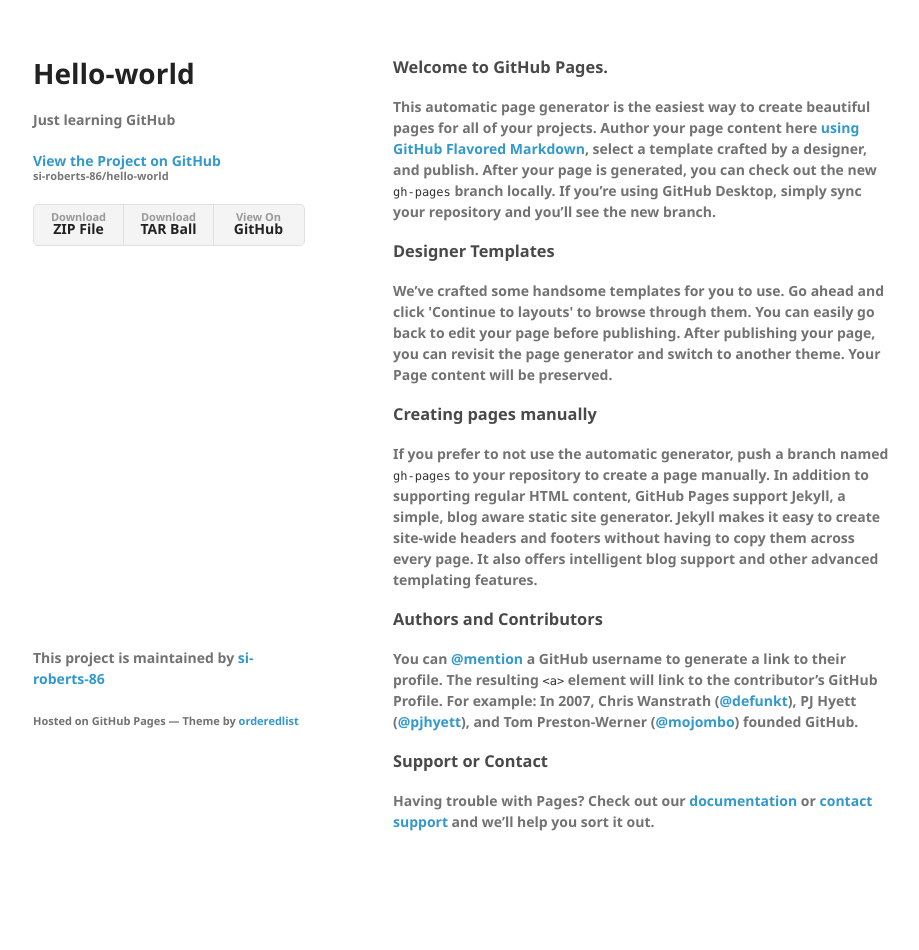
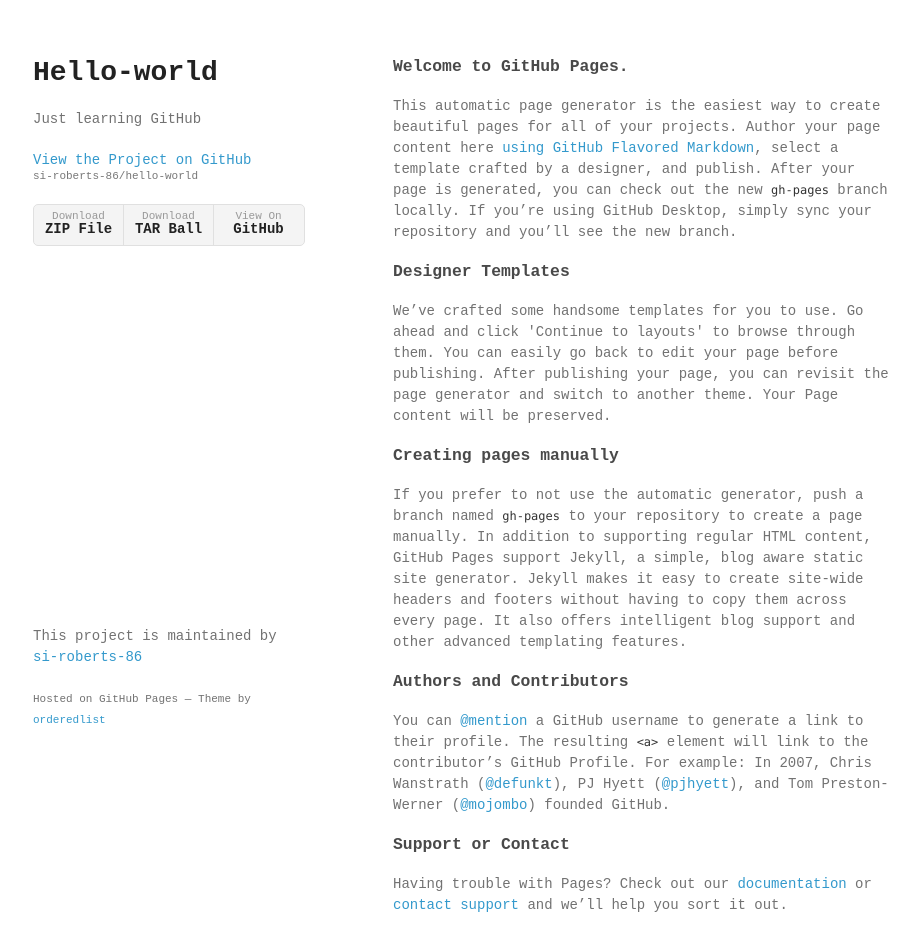
Before and after one commit to si-roberts-86/hello-world, a plain HTML site: page index.html in a window 1280 px wide. Shown: the whole page, without its empty margins (177-1096 px from the left). Before the commit the page ends 902 px from the top, so only its background shows below. Drawn offline with Linux system fonts and the light colour scheme.

Commit message:
Update styles.css

```diff
--- a/stylesheets/styles.css
+++ b/stylesheets/styles.css
@@ -1,63 +1,7 @@
-@font-face {
-  font-family: Monospaced;
-  font-weight: 400;
-  font-style: normal;
-  src: url('../fonts/Noto-Sans-regular/Noto-Sans-regular.eot');
-  src: url('../fonts/Noto-Sans-regular/Noto-Sans-regular.eot?#iefix') format('embedded-opentype'),
-       local('Noto Sans'),
-       local('Noto-Sans-regular'),
-       url('../fonts/Noto-Sans-regular/Noto-Sans-regular.woff2') format('woff2'),
-       url('../fonts/Noto-Sans-regular/Noto-Sans-regular.woff') format('woff'),
-       url('../fonts/Noto-Sans-regular/Noto-Sans-regular.ttf') format('truetype'),
-       url('../fonts/Noto-Sans-regular/Noto-Sans-regular.svg#NotoSans') format('svg');
-}
-
-@font-face {
-  font-family: 'Noto Sans';
-  font-weight: 700;
-  font-style: normal;
-  src: url('../fonts/Noto-Sans-700/Noto-Sans-700.eot');
-  src: url('../fonts/Noto-Sans-700/Noto-Sans-700.eot?#iefix') format('embedded-opentype'),
-       local('Noto Sans Bold'),
-       local('Noto-Sans-700'),
-       url('../fonts/Noto-Sans-700/Noto-Sans-700.woff2') format('woff2'),
-       url('../fonts/Noto-Sans-700/Noto-Sans-700.woff') format('woff'),
-       url('../fonts/Noto-Sans-700/Noto-Sans-700.ttf') format('truetype'),
-       url('../fonts/Noto-Sans-700/Noto-Sans-700.svg#NotoSans') format('svg');
-}
-
-@font-face {
-  font-family: 'Noto Sans';
-  font-weight: 400;
-  font-style: italic;
-  src: url('../fonts/Noto-Sans-italic/Noto-Sans-italic.eot');
-  src: url('../fonts/Noto-Sans-italic/Noto-Sans-italic.eot?#iefix') format('embedded-opentype'),
-       local('Noto Sans Italic'),
-       local('Noto-Sans-italic'),
-       url('../fonts/Noto-Sans-italic/Noto-Sans-italic.woff2') format('woff2'),
-       url('../fonts/Noto-Sans-italic/Noto-Sans-italic.woff') format('woff'),
-       url('../fonts/Noto-Sans-italic/Noto-Sans-italic.ttf') format('truetype'),
-       url('../fonts/Noto-Sans-italic/Noto-Sans-italic.svg#NotoSans') format('svg');
-}
-
-@font-face {
-  font-family: 'Noto Sans';
-  font-weight: 700;
-  font-style: italic;
-  src: url('../fonts/Noto-Sans-700italic/Noto-Sans-700italic.eot');
-  src: url('../fonts/Noto-Sans-700italic/Noto-Sans-700italic.eot?#iefix') format('embedded-opentype'),
-       local('Noto Sans Bold Italic'),
-       local('Noto-Sans-700italic'),
-       url('../fonts/Noto-Sans-700italic/Noto-Sans-700italic.woff2') format('woff2'),
-       url('../fonts/Noto-Sans-700italic/Noto-Sans-700italic.woff') format('woff'),
-       url('../fonts/Noto-Sans-700italic/Noto-Sans-700italic.ttf') format('truetype'),
-       url('../fonts/Noto-Sans-700italic/Noto-Sans-700italic.svg#NotoSans') format('svg');
-}
-
 body {
   background-color: #fff;
   padding:50px;
-  font: 14px/1.5 "Noto Sans", "Helvetica Neue", Helvetica, Arial, sans-serif;
+  font: 14px/1.5 Monospace;
   color:#727272;
   font-weight:400;
 }
```
